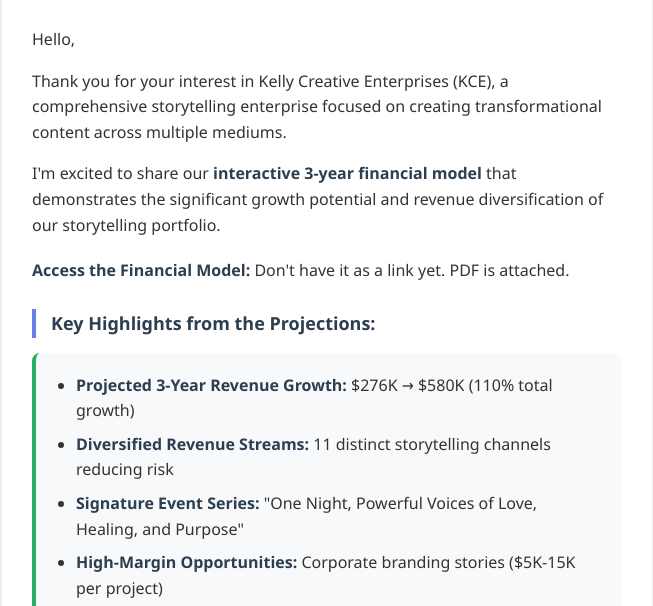
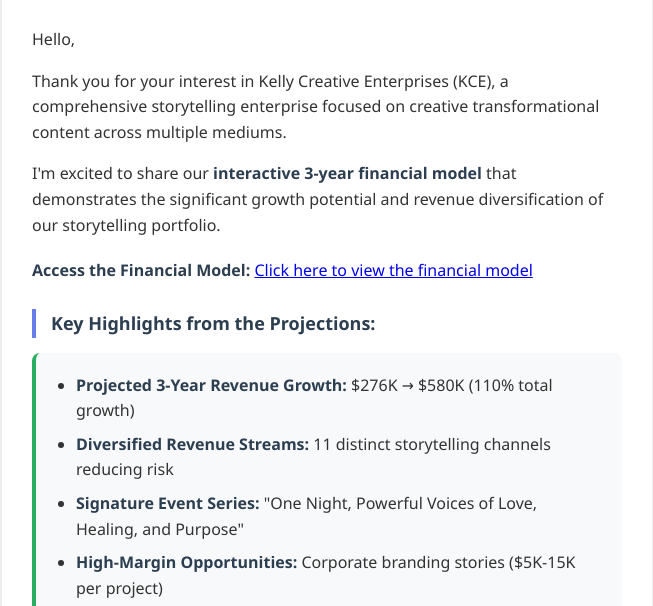
Before and after one commit to KCEGODScreation2025/financial, a plain HTML site: page index.html in a window 1280 px wide. Shown: the part 181-787 px from the top of the page, without its empty margins (313-966 px from the left). Drawn offline with Linux system fonts and the light colour scheme.

Commit message:
Update index.html

```diff
--- a/index.html
+++ b/index.html
@@ -153,7 +153,7 @@ Financial Overview</div>
             <p>Hello,</p>
 
             <p>Thank you for your interest in Kelly Creative Enterprises (KCE), a comprehensive storytelling
-enterprise focused on creating transformational content across multiple mediums.</p>
+enterprise focused on creative transformational content across multiple mediums.</p>
 
             <p>I'm excited to share our <strong>interactive 3-year financial model</strong> that
 demonstrates the significant growth potential and revenue diversification of our storytelling
@@ -161,9 +161,9 @@ portfolio.</p>
         </div>
 
         <div class="section">
-            <p><strong>Access the Financial Model:</strong> Don't have it as a link yet. PDF is
-attached.</p>
+    <p><strong>Access the Financial Model:</strong> <a href="https://kcegodscreation2025.github.io/finance/" target="_blank">Click here to view the financial model</a></p>
         </div>
+
 
         <div class="section">
             <h3>Key Highlights from the Projections:</h3>
```
